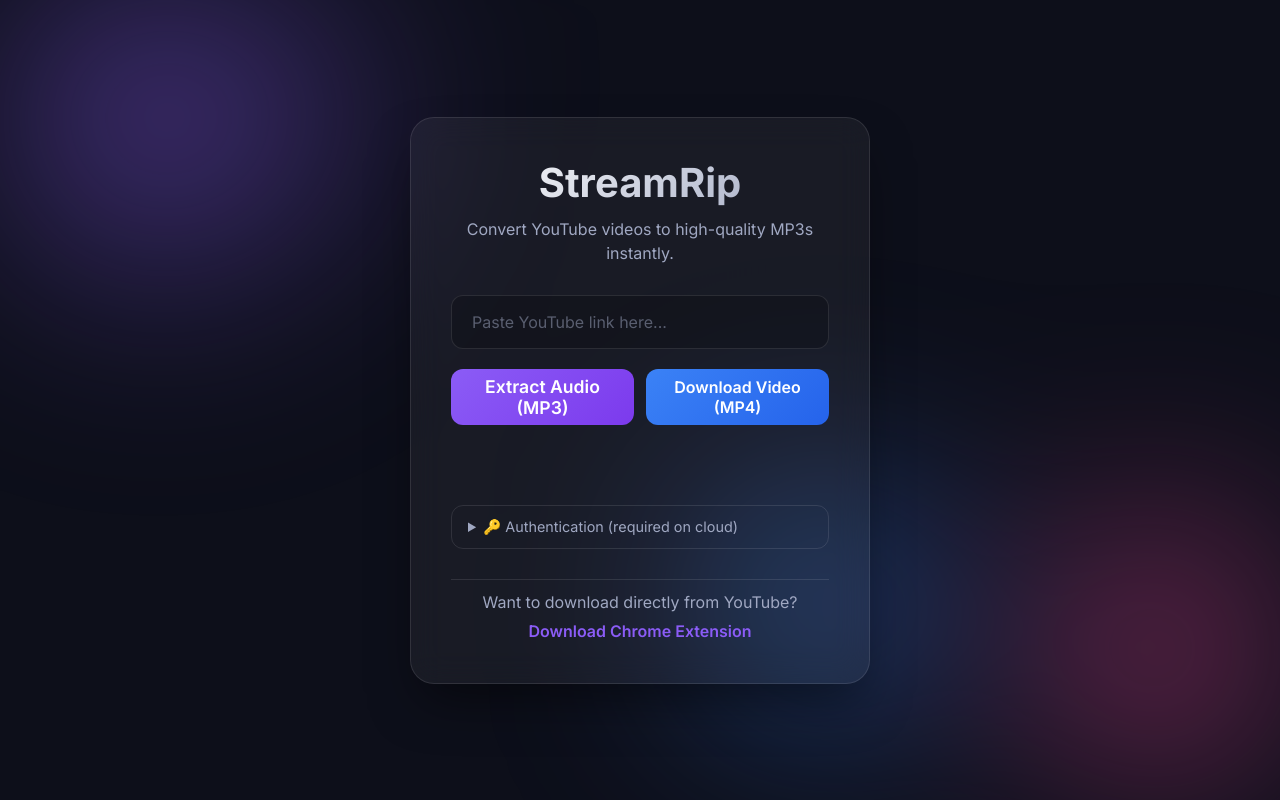
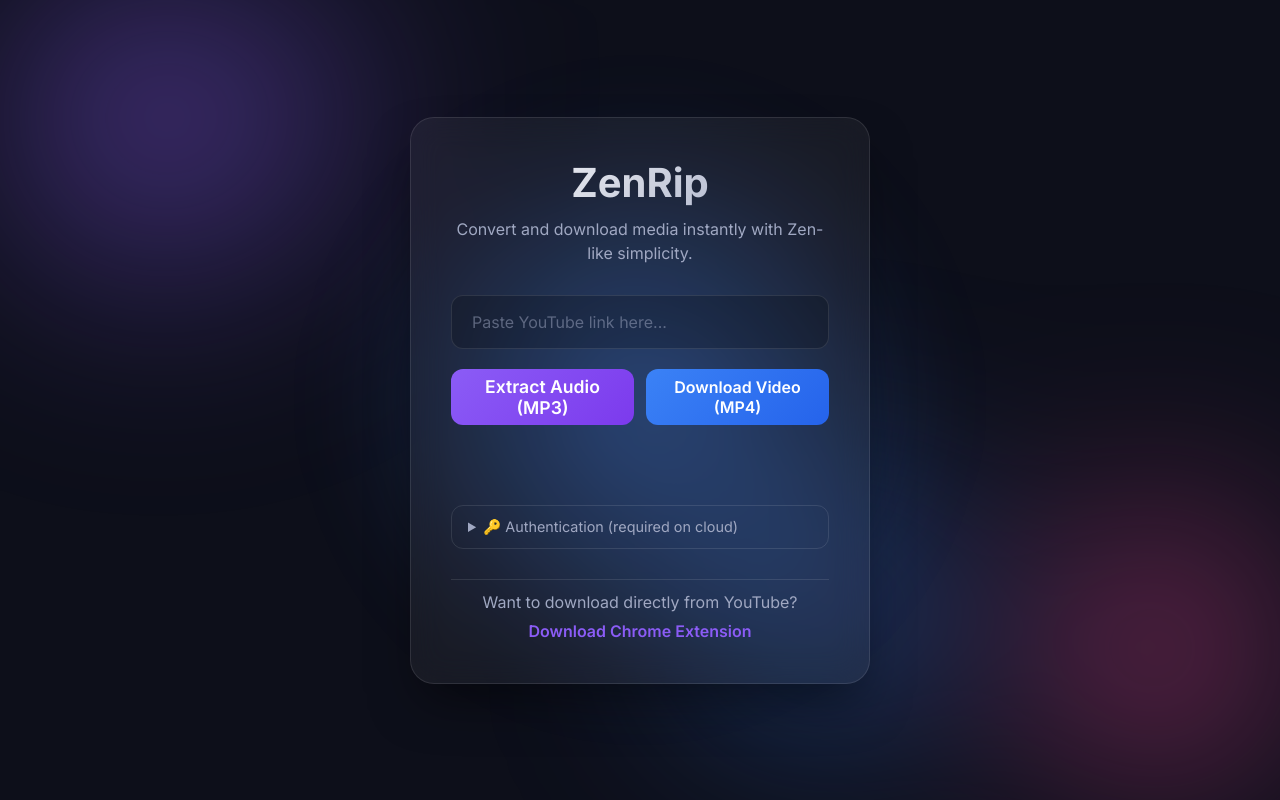
Before and after one commit to Fedemaeda/youtube-mp3-server, a Flask app: page / in a window 1280 px wide. Run offline with Flask 3, Linux system fonts and the light colour scheme.

Commit message:
feat: rebrand to ZenRip and add mouse glow animation

```diff
--- a/chrome_extension/popup.html
+++ b/chrome_extension/popup.html
@@ -10,8 +10,8 @@
 <body>
     <div class="glass-panel">
         <header>
-            <h1>StreamRip</h1>
-            <p>Remote MP3 Downloader</p>
+            <h1>ZenRip</h1>
+            <p>Remote Media Downloader</p>
         </header>
 
         <div id="url-container">
--- a/static/script.js
+++ b/static/script.js
@@ -1,4 +1,28 @@
 document.addEventListener('DOMContentLoaded', () => {
+    // --- Mouse Follower Logic ---
+    const glow = document.getElementById('cursor-glow');
+    let mouseX = window.innerWidth / 2;
+    let mouseY = window.innerHeight / 2;
+    let currentX = mouseX;
+    let currentY = mouseY;
+
+    document.addEventListener('mousemove', (e) => {
+        mouseX = e.clientX;
+        mouseY = e.clientY;
+    });
+
+    function animate() {
+        // Smooth interpolation (laziness)
+        currentX += (mouseX - currentX) * 0.1;
+        currentY += (mouseY - currentY) * 0.1;
+
+        if (glow) {
+            glow.style.transform = `translate(calc(${currentX}px - 50%), calc(${currentY}px - 50%))`;
+        }
+        requestAnimationFrame(animate);
+    }
+    animate();
+
     const form = document.getElementById('download-form');
     const urlInput = document.getElementById('url-input');
     const submitBtn = document.getElementById('submit-btn');
--- a/static/styles.css
+++ b/static/styles.css
@@ -9,6 +9,7 @@
     --accent-hover: #7c3aed;
     --error-color: #ef4444;
     --success-color: #10b981;
+    --glow-color: rgba(59, 130, 246, 0.4);
 }
 
 * {
@@ -27,6 +28,22 @@ body {
     align-items: center;
     overflow: hidden;
     position: relative;
+}
+
+.cursor-glow {
+    position: fixed;
+    top: 0;
+    left: 0;
+    width: 600px;
+    height: 600px;
+    background: radial-gradient(circle, var(--glow-color) 0%, transparent 70%);
+    border-radius: 50%;
+    pointer-events: none;
+    transform: translate(-50%, -50%);
+    z-index: 1;
+    transition: width 0.3s ease, height 0.3s ease, background 0.3s ease;
+    filter: blur(40px);
+    will-change: transform;
 }
 
 /* Background animated blobs */
--- a/templates/index.html
+++ b/templates/index.html
@@ -4,7 +4,7 @@
 <head>
     <meta charset="UTF-8">
     <meta name="viewport" content="width=device-width, initial-scale=1.0">
-    <title>StreamRip | YouTube to MP3</title>
+    <title>ZenRip | Media Downloader</title>
     <link rel="preconnect" href="https://fonts.googleapis.com">
     <link rel="preconnect" href="https://fonts.gstatic.com" crossorigin>
     <link href="https://fonts.googleapis.com/css2?family=Inter:wght@400;500;600;700&display=swap" rel="stylesheet">
@@ -12,6 +12,7 @@
 </head>
 
 <body>
+    <div class="cursor-glow" id="cursor-glow"></div>
     <div class="background-elements">
         <div class="blob blob-1"></div>
         <div class="blob blob-2"></div>
@@ -21,8 +22,8 @@
     <main class="container">
         <div class="glass-panel">
             <header>
-                <h1>StreamRip</h1>
-                <p>Convert YouTube videos to high-quality MP3s instantly.</p>
+                <h1>ZenRip</h1>
+                <p>Convert and download media instantly with Zen-like simplicity.</p>
             </header>
 
             <form id="download-form">
```
Also changed, not shown: chrome_extension/popup.js (+5 -2 lines), test_api.py (+31 -13 lines), chrome_extension/manifest.json, 1 other file.
